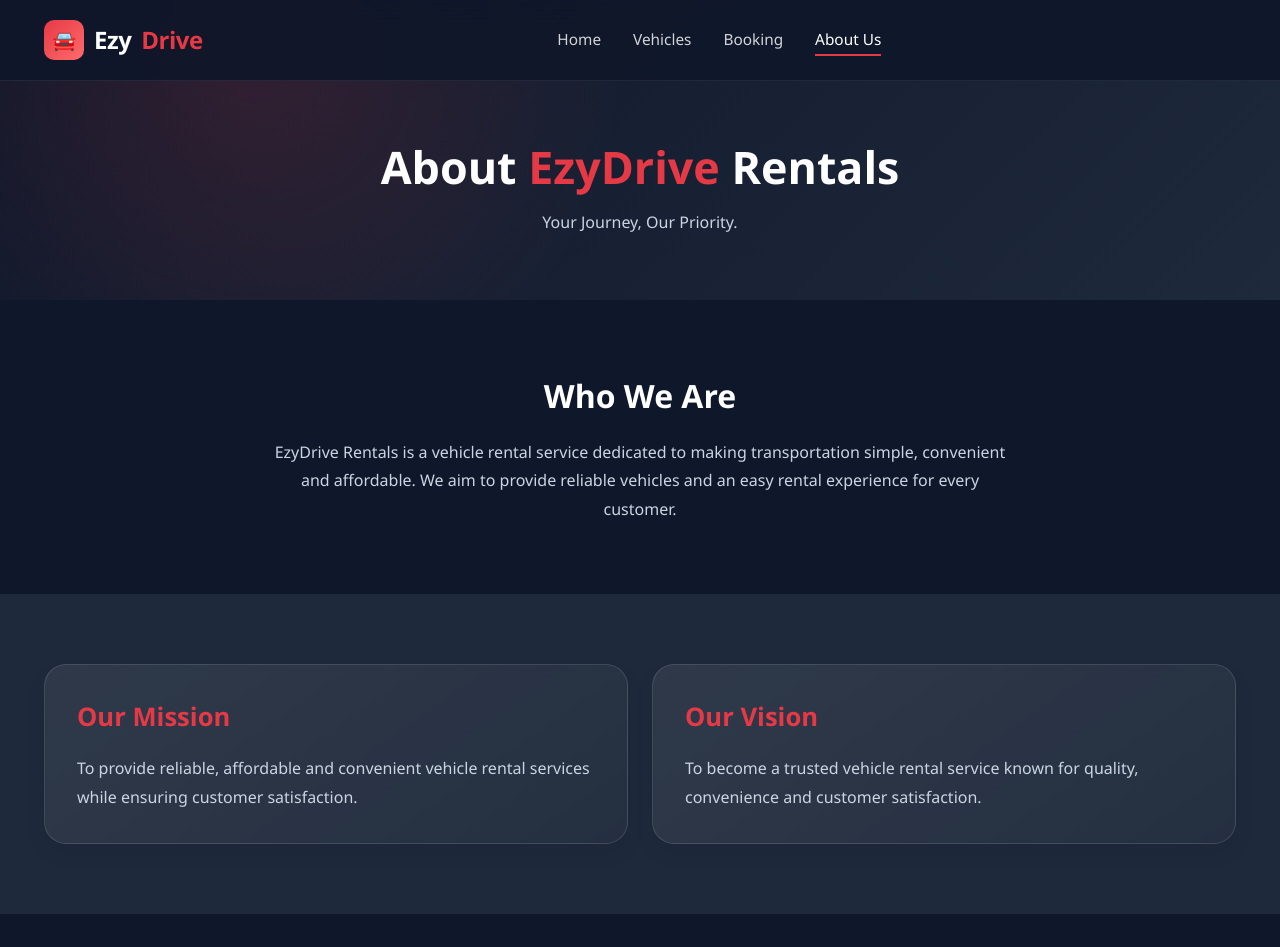
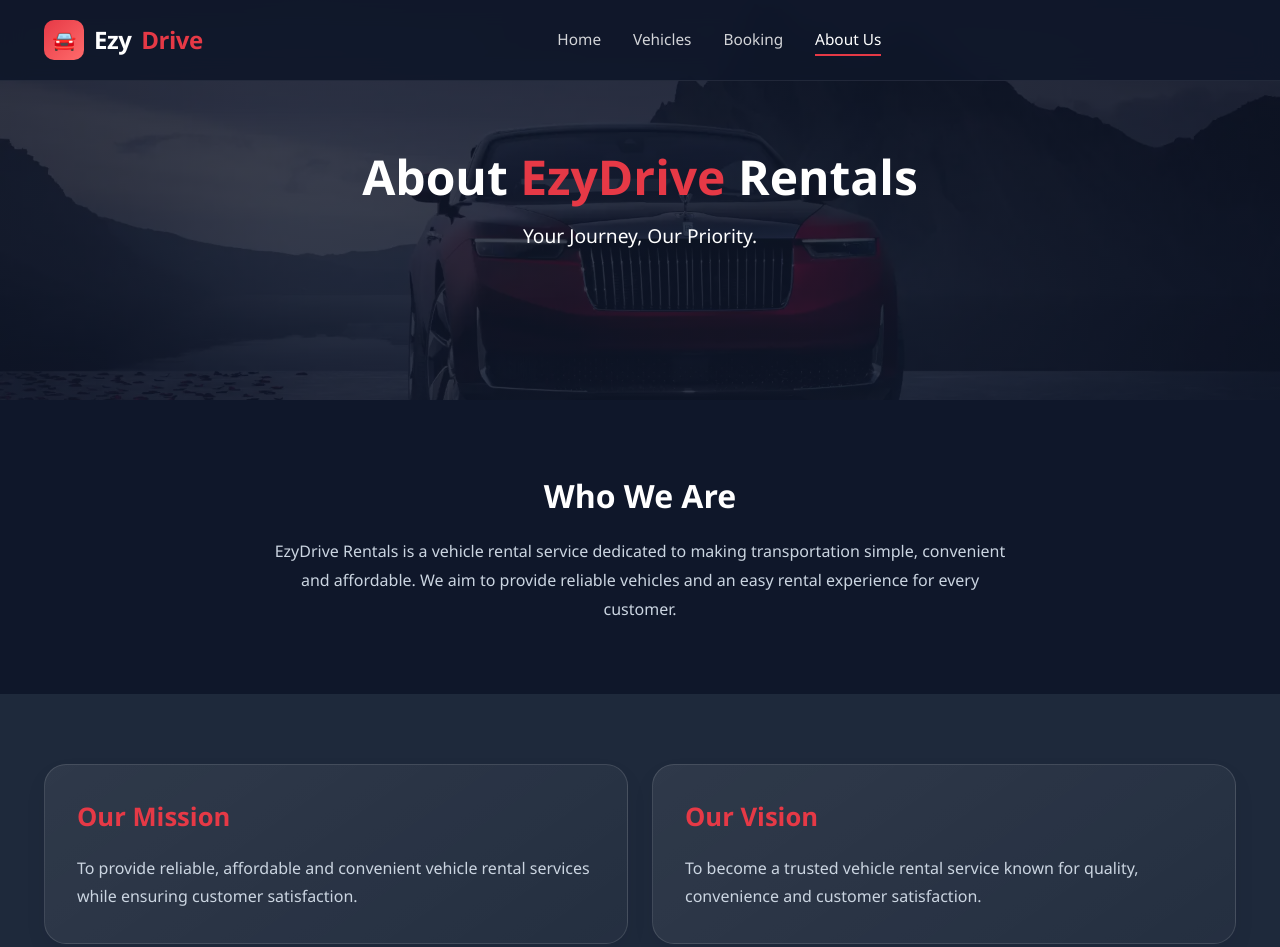
Before and after one commit to Yoza806/EzyDrive_Rentals, a plain HTML site: page pages/about.html in a window 1280 px wide. Shown: the top 947 px of the page. Drawn offline with Linux system fonts and the light colour scheme.

Commit message:
abt page background added

```diff
--- a/styles/about.css
+++ b/styles/about.css
@@ -7,12 +7,44 @@
 /* ======================================================================
    1. About Us Banner
    ====================================================================== */
+
 .about-hero {
-    padding-bottom: 65px;
+    min-height: 400px;
+
+    display: flex;
+    flex-direction: column;
+    justify-content: center;
+    align-items: center;
+
+    text-align: center;
+
+    padding: 80px 20px;
+
+    background:
+        linear-gradient(
+            rgba(15, 23, 42, 0.75),
+            rgba(15, 23, 42, 0.85)
+        ),
+        url('../assets/images/background/about-hero.jpg');
+
+    background-size: cover;
+    background-position: center;
+    background-repeat: no-repeat;
+}
+
+.about-hero h1 {
+    font-size: 3rem;
+    font-weight: 800;
+    margin-bottom: 15px;
 }
 
 .about-hero h1 span {
     color: var(--primary);
+}
+
+.about-hero p {
+    color: var(--white);
+    font-size: 1.2rem;
 }
 
 /* ======================================================================
```
Also changed, not shown: assets/images/background/about-hero.jpg (added).
